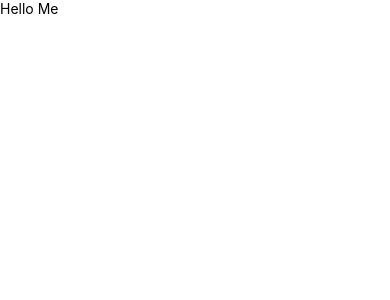
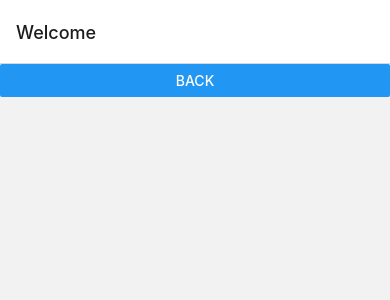
Before and after one commit to noragami0/AlarmSystem, a React Native app: screen /Home in a window 390 px wide. Shown: the top 300 px of the page. Built offline with nearby package versions, Linux system fonts and the light colour scheme.

Commit message:
feat:screens

```diff
--- a/package.json
+++ b/package.json
@@ -8,8 +8,12 @@
     "ios": "react-native run-ios"
   },
   "dependencies": {
+    "@react-navigation/native": "^6.0.10",
+    "@react-navigation/native-stack": "^6.6.1",
     "react": "17.0.2",
-    "react-native": "0.68.0"
+    "react-native": "0.68.0",
+    "react-native-safe-area-context": "^4.2.4",
+    "react-native-screens": "^3.13.1"
   },
   "devDependencies": {
     "@babel/core": "^7.12.9",
--- a/src/App.js
+++ b/src/App.js
@@ -1,11 +1,23 @@
 import React from 'react';
-import {SafeAreaView, Text} from 'react-native';
+import {NavigationContainer} from '@react-navigation/native';
+import {createNativeStackNavigator} from '@react-navigation/native-stack';
+import HomeScreen from './screens/HomeScreen/HomeScreen';
+import Profile from './screens/Profile/Profile';
+
+const Stack = createNativeStackNavigator();
 
 function App() {
     return (
-        <SafeAreaView>
-            <Text>Hello Me</Text>
-        </SafeAreaView>
+        <NavigationContainer>
+            <Stack.Navigator>
+                <Stack.Screen
+                    name="Home"
+                    component={HomeScreen}
+                    options={{title: 'Welcome'}}
+                />
+                <Stack.Screen name="Profile" component={Profile} />
+            </Stack.Navigator>
+        </NavigationContainer>
     );
 }
 
--- /dev/null
+++ b/src/screens/HomeScreen/HomeScreen.js
@@ -0,0 +1,15 @@
+import React from 'react';
+import {Button} from 'react-native';
+import {useNavigation} from '@react-navigation/native';
+
+function HomeScreen() {
+    const navigation = useNavigation();
+    return (
+        <Button
+            title="back"
+            onPress={() => navigation.navigate('Profile', {name: 'Jane'})}
+        />
+    );
+}
+
+export default HomeScreen;
--- /dev/null
+++ b/src/screens/Profile/Profile.js
@@ -0,0 +1,15 @@
+import React from 'react';
+import {Button} from 'react-native';
+import {useNavigation} from '@react-navigation/native';
+
+function Profile() {
+    const navigation = useNavigation();
+    return (
+        <Button
+            title="back"
+            onPress={() => navigation.navigate('Home', {name: 'Jane'})}
+        />
+    );
+}
+
+export default Profile;
```
Also changed, not shown: .eslintrc.json, 1 other file (tests, documents, lock files or other folders).
